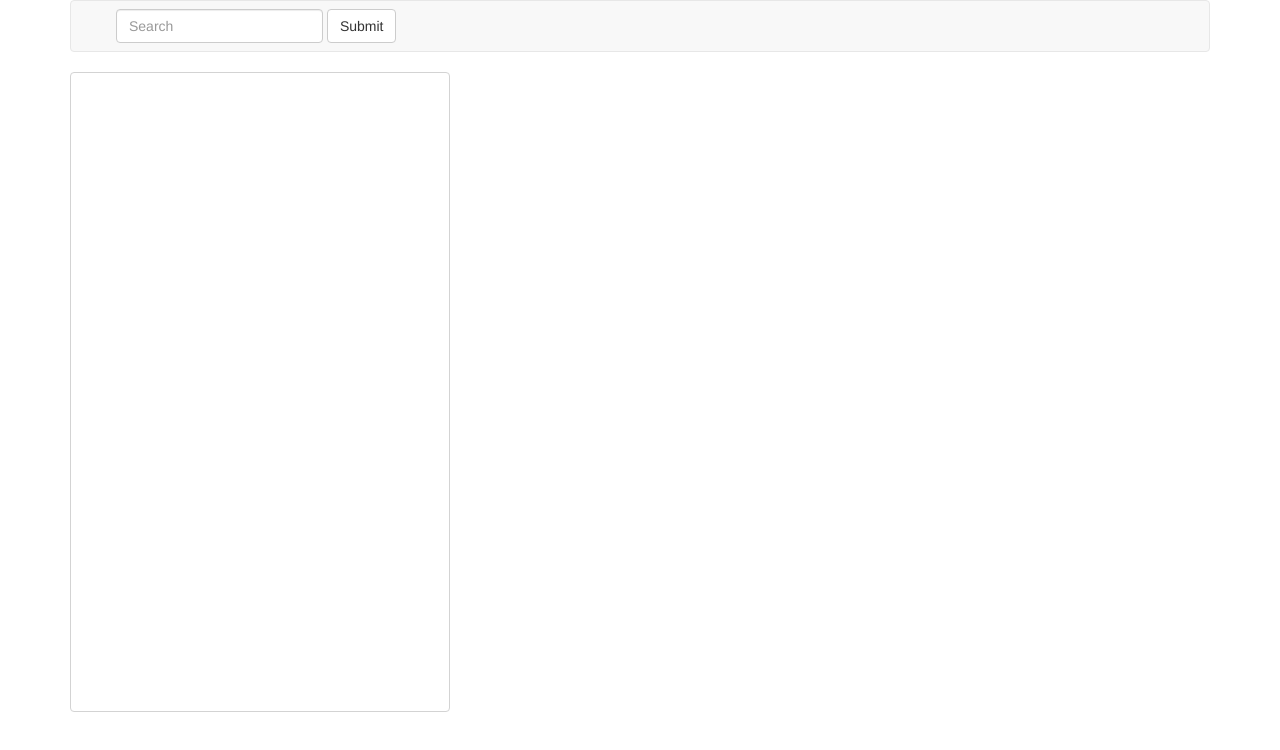
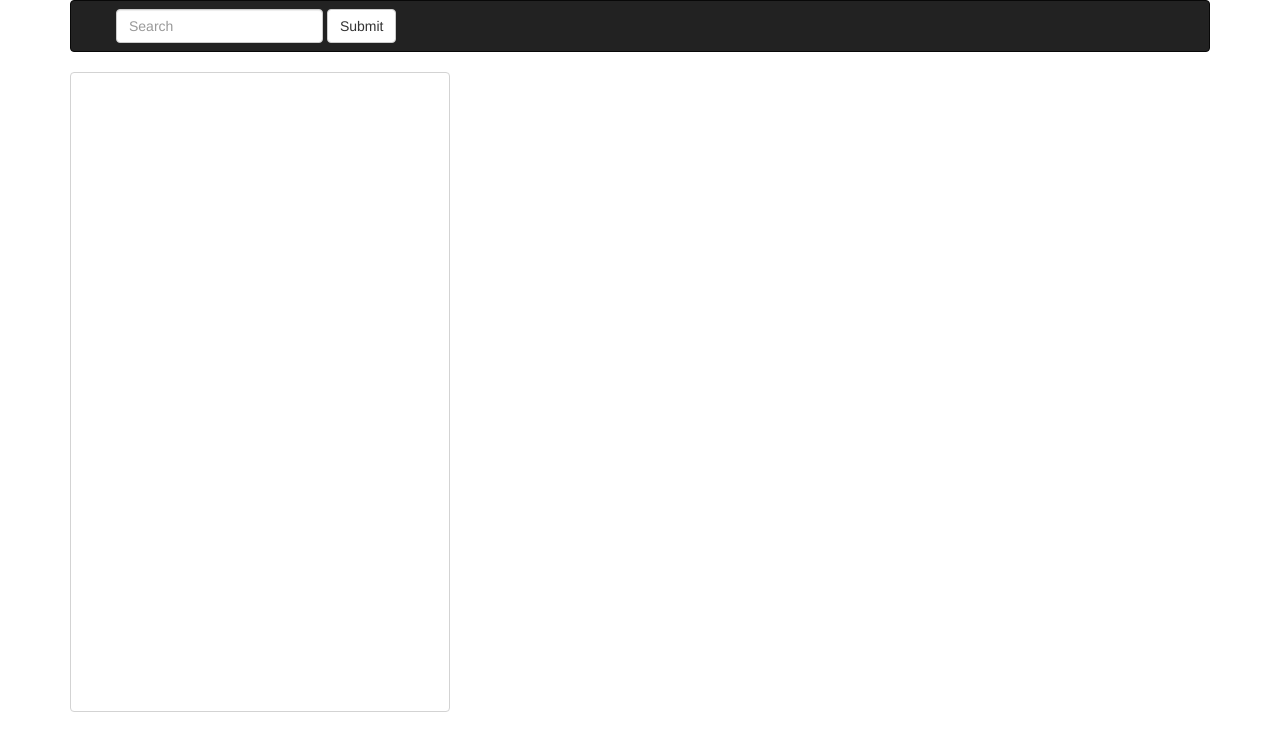
Before and after one commit to GitSaad/Trendify, a website: page public/index.html in a window 1280 px wide. Drawn offline with nearby package versions, Linux system fonts and the light colour scheme.

Commit message:
Updated navbar

```diff
--- a/public/index.html
+++ b/public/index.html
@@ -23,7 +23,7 @@
 <body ng-app="trendifyApp">
 	<div ng-controller="MainController" id="controller">
         <div class="container">
-        	<nav class="navbar navbar-default">
+        	<nav class="navbar navbar-inverse">
         		<div class="container-fluid">
 		        	<div class="collapse navbar-collapse">
 			        	<form class="navbar-form navbar-left" role="search" ng-submit="tweetSearch()">
```
